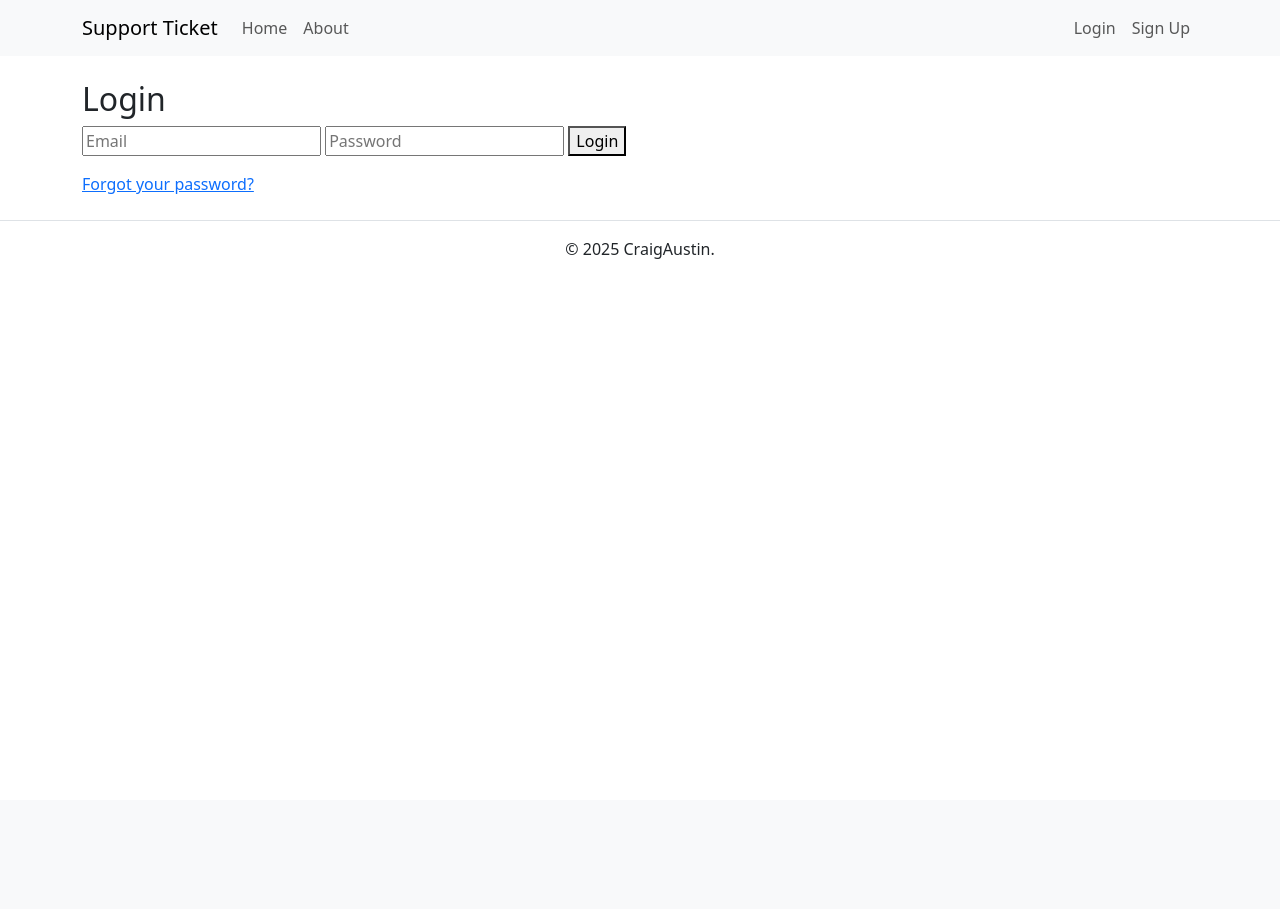
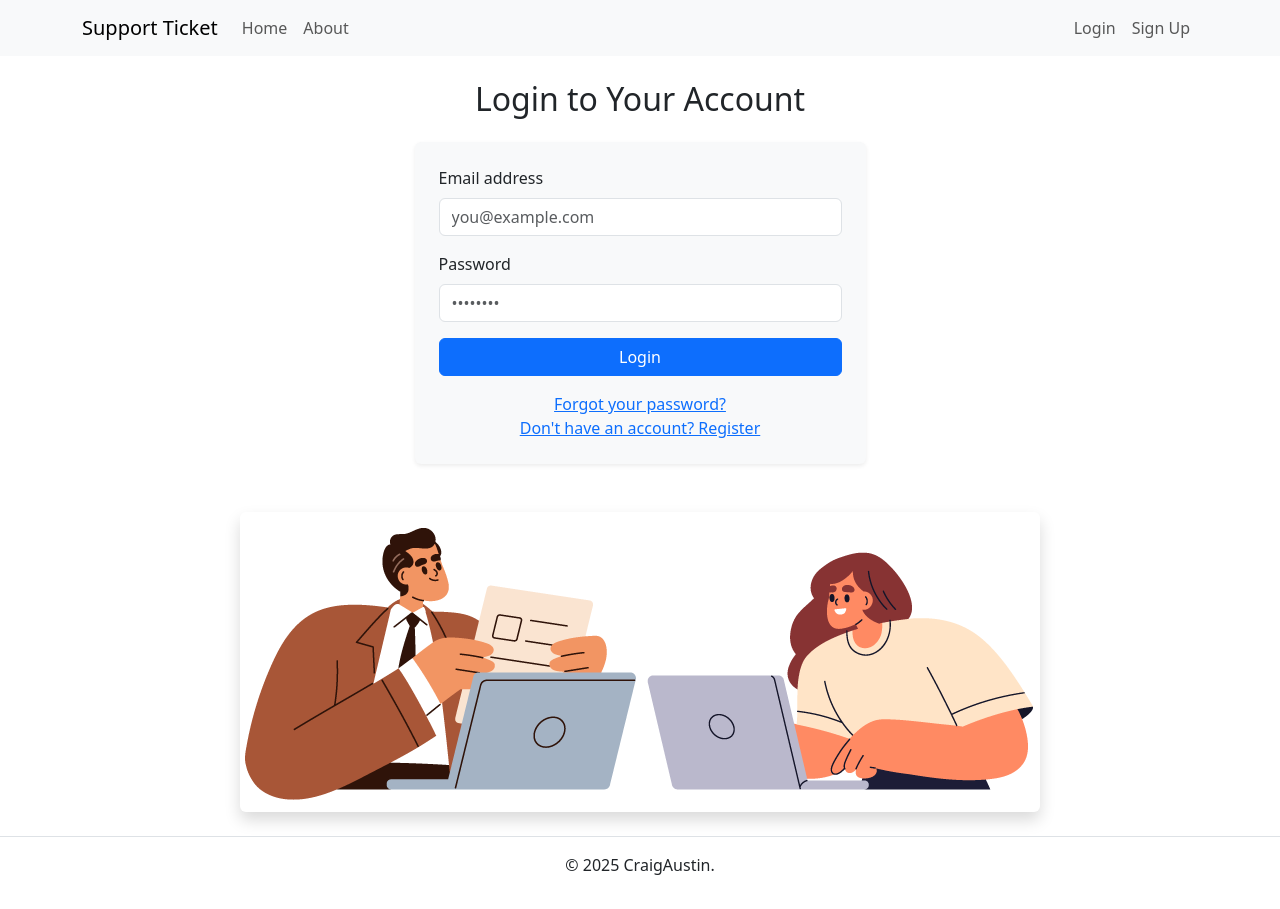
Before and after one commit to mr-aust1n/milestone-project-three, a Flask app: page /login in a window 1280 px wide. Before the commit the page ends 259 px from the top, so only its background shows below. Run offline with Flask 3, Linux system fonts and the light colour scheme; some libraries are stand-ins or nearby versions.

Commit message:
FEAT:  Login screen
updated the login screen and made it look pretty

```diff
--- a/templates/login.html
+++ b/templates/login.html
@@ -1,16 +1,34 @@
 {% extends 'base.html' %}
 
-{% block title %}Login{% endblock %}
+{% block title %}Login to Craig Austin Support{% endblock %}
 
 {% block content %}
-<h2>Login</h2>
-<form method="POST">
-    <input type="email" name="email" placeholder="Email" required>
-    <input type="password" name="password" placeholder="Password" required>
-    <button type="submit">Login</button>
-    <p class="mt-3 text-left">
-        <a href="{{ url_for('forgot_password') }}">Forgot your password?</a>
-    </p>
+<div class="row justify-content-center">
+    <div class="col-md-6 col-lg-5">
+        <h2 class="mb-4 text-center">Login to Your Account</h2>
+        <form method="POST" class="bg-light p-4 rounded shadow-sm">
+            <div class="mb-3">
+                <label for="email" class="form-label">Email address</label>
+                <input type="email" name="email" id="email" class="form-control" placeholder="you@example.com" required>
+            </div>
+            <div class="mb-3">
+                <label for="password" class="form-label">Password</label>
+                <input type="password" name="password" id="password" class="form-control" placeholder="••••••••"
+                    required>
+            </div>
+            <button type="submit" class="btn btn-primary w-100">Login</button>
 
-</form>
+            <div class="mt-3 text-center">
+                <a href="{{ url_for('forgot_password') }}">Forgot your password?</a><br>
+                <a href="{{ url_for('register') }}">Don't have an account? Register</a>
+            </div>
+        </form>
+    </div>
+</div>
+
+<!-- Image Section -->
+<div class="d-flex justify-content-center mt-5">
+    <img src="{{ url_for('static', filename='images/people-with-laptops.png') }}" alt="a man and women working together"
+        class="img-fluid rounded shadow">
+</div>
 {% endblock %}
```
Also changed, not shown: templates/index.html (+4 -4 lines), static/images/people-with-laptops.png (added).
